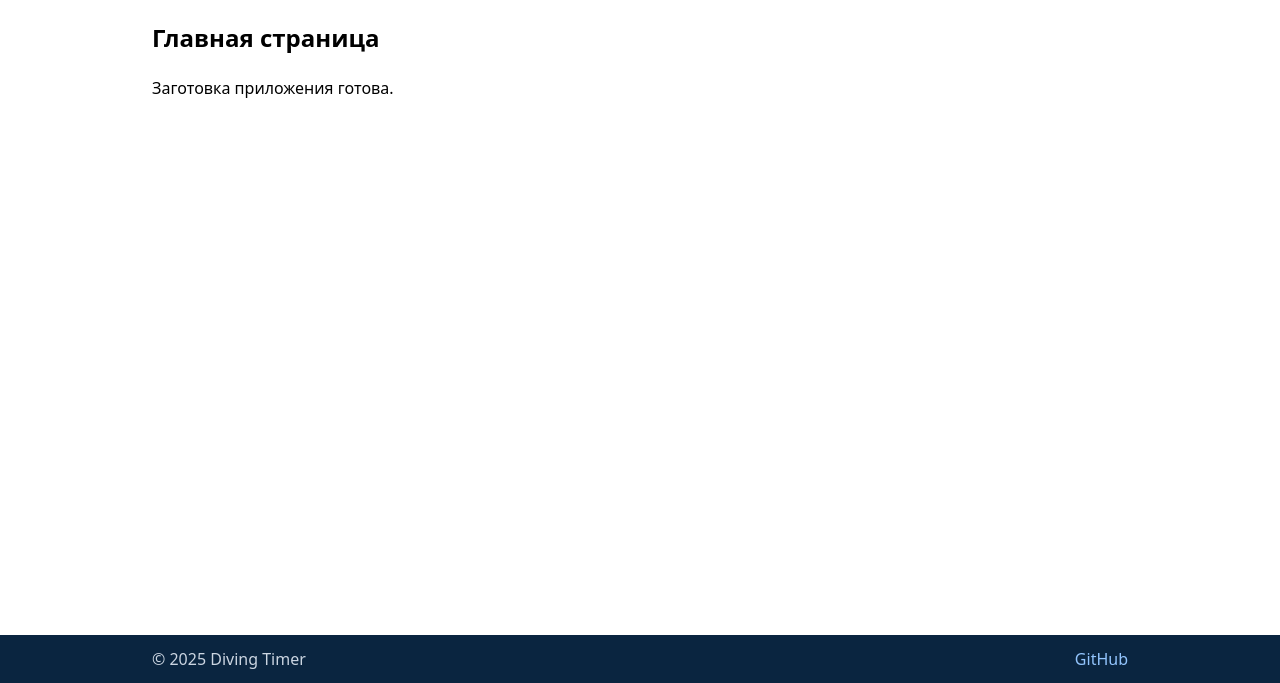
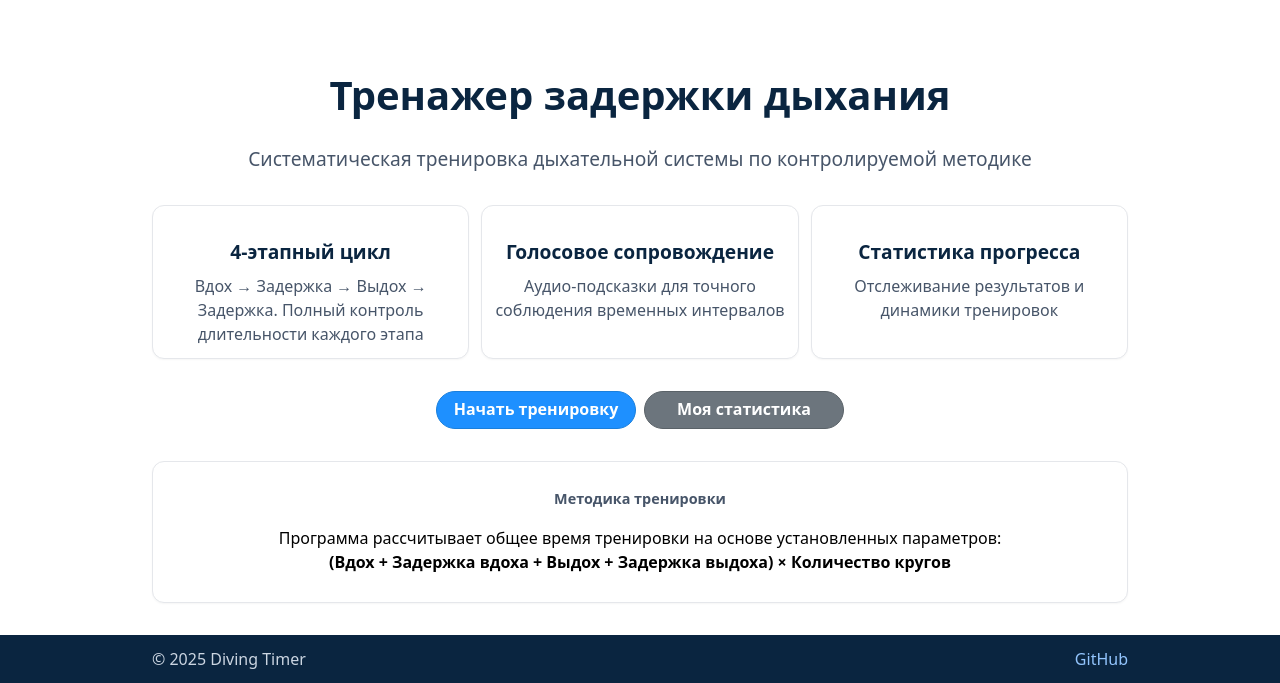
Before and after one commit to DmitryIsarenko/diving_timer_web, a Django app: page / in a window 1280 px wide. Shown: the part 117-800 px from the top of the page. Run offline with Django 5.2, Linux system fonts and the light colour scheme.

Commit message:
Добавил главную страницу

```diff
--- a/timer/static/css/styles.css
+++ b/timer/static/css/styles.css
@@ -89,3 +89,72 @@ header nav { margin-top: 8px; }
 .indicators { margin-top: 8px; }
 .rounds-info, .total-time-info { margin-top: 8px; color: #334155; }
 .disabled-link { pointer-events: none; opacity: 0.5; }
+
+
+/* Home page styles */
+.home-stack {
+  text-align: center;
+  padding: 2rem 0;
+}
+
+.home-title {
+  font-size: clamp(1.5rem, 2vw + 1rem, 2.5rem);
+  margin-bottom: 1rem;
+  color: #0a2540;
+}
+
+.home-subtitle {
+  font-size: 1.2rem;
+  color: #475569;
+  margin-bottom: 2rem;
+}
+
+.home-features {
+  margin: 2rem 0;
+}
+
+.home-card h3.card-title {
+  font-size: 1.2rem;
+  margin-bottom: 0.5rem;
+  color: #0a2540;
+}
+
+.home-card p {
+  color: #475569;
+  line-height: 1.5;
+  margin: 0;
+}
+
+.home-controls {
+  justify-content: center;
+  margin: 2rem 0;
+}
+
+.home-controls .nav-btn {
+  min-width: 200px;
+  text-align: center;
+}
+
+.nav-btn--secondary {
+  background: #6c757d;
+  border-color: #5a6268;
+}
+
+.nav-btn--secondary:hover {
+  background: #545b62;
+}
+
+.home-methodology {
+  margin-top: 2rem;
+}
+
+@media (max-width: 48rem) {
+  .home-controls {
+      flex-direction: column;
+      align-items: center;
+  }
+
+  .home-controls .nav-btn {
+      min-width: 250px;
+  }
+}
--- a/timer/templates/timer/index.html
+++ b/timer/templates/timer/index.html
@@ -1,7 +1,41 @@
 {% extends 'base.html' %}
 {% block content %}
-  <section class="container">
-    <h2>Главная страница</h2>
-    <p>Заготовка приложения готова.</p>
-  </section>
+<div class="container">
+    <section class="home-stack">
+        <h2 class="home-title">Тренажер задержки дыхания</h2>
+        <p class="home-subtitle">Систематическая тренировка дыхательной системы по контролируемой методике</p>
+
+        <div class="home-features grid-3">
+            <div class="card home-card">
+                <h3 class="card-title">4-этапный цикл</h3>
+                <p>Вдох → Задержка → Выдох → Задержка. Полный контроль длительности каждого этапа</p>
+            </div>
+
+            <div class="card home-card">
+                <h3 class="card-title">Голосовое сопровождение</h3>
+                <p>Аудио-подсказки для точного соблюдения временных интервалов</p>
+            </div>
+
+            <div class="card home-card">
+                <h3 class="card-title">Статистика прогресса</h3>
+                <p>Отслеживание результатов и динамики тренировок</p>
+            </div>
+        </div>
+
+        <div class="home-controls controls">
+            {% comment %} {% if user.is_authenticated %} {% endcomment %}
+            <a href="{% url 'exercise' %}" class="nav-btn">Начать тренировку</a>
+            <a href="{% url 'exercise_statistics' %}" class="nav-btn nav-btn--secondary">Моя статистика</a>
+            {% comment %} {% else %} {% endcomment %}
+                {% comment %} <a href="{% url 'login' %}" class="nav-btn">Войти для начала тренировки</a> {% endcomment %}
+            {% comment %} {% endif %} {% endcomment %}
+        </div>
+
+        <div class="card home-methodology">
+            <h3 class="card-title">Методика тренировки</h3>
+            <p>Программа рассчитывает общее время тренировки на основе установленных параметров:<br>
+            <strong>(Вдох + Задержка вдоха + Выдох + Задержка выдоха) × Количество кругов</strong></p>
+        </div>
+    </section>
+</div>
 {% endblock %}
--- a/timer/urls.py
+++ b/timer/urls.py
@@ -1,10 +1,10 @@
 from django.urls import path
-from .views import index, exercise_prep, exercise, exercise_statistics
+from .views import index, exercise, exercise_statistics
 
 
 urlpatterns = [
     path('', index, name='index'),
-    path('exercise-prep/', exercise_prep, name='exercise_prep'),
+    # path('exercise-prep/', exercise_prep, name='exercise_prep'),
     path('exercise/', exercise, name='exercise'),
     path('exercise-statistics/', exercise_statistics, name='exercise_statistics'),
 ]
--- a/timer/views.py
+++ b/timer/views.py
@@ -6,8 +6,8 @@ def index(request: HttpRequest) -> HttpResponse:
     return render(request, 'timer/index.html')
 
 
-def exercise_prep(request: HttpRequest) -> HttpResponse:
-    return render(request, 'timer/exercise_prep.html')
+# def exercise_prep(request: HttpRequest) -> HttpResponse:
+#     return render(request, 'timer/exercise_prep.html')
 
 
 def exercise(request: HttpRequest) -> HttpResponse:
```
